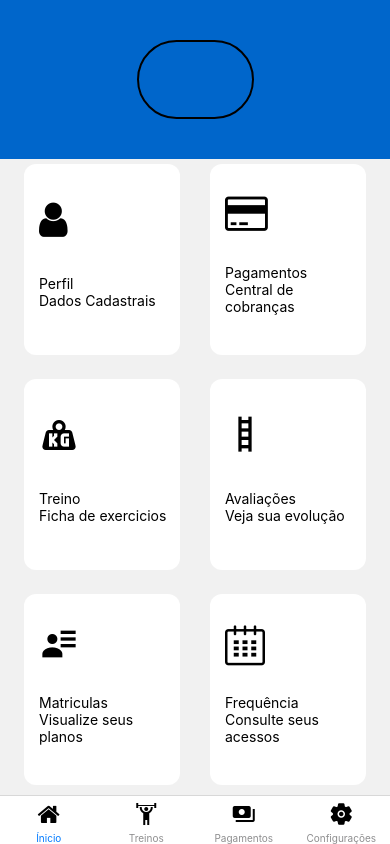
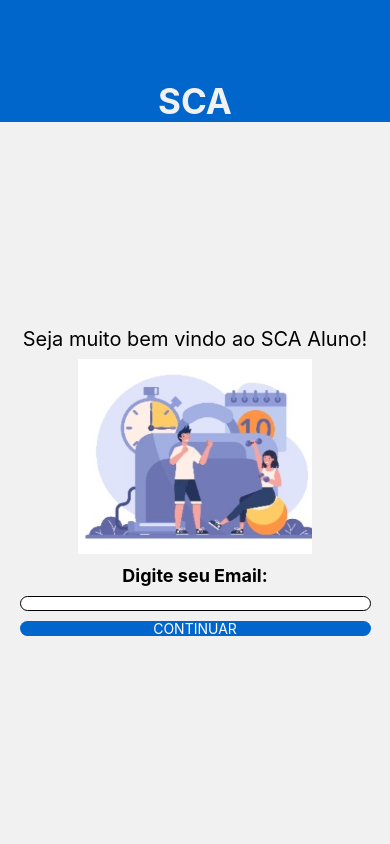
Before and after one commit to Pedro-Wong/ReactNative_appClone, a React Native app: screen / in a window 390 px wide. Built offline with nearby package versions, Linux system fonts and the light colour scheme.

Commit message:
Atualizações

```diff
--- a/src/routes/index.js
+++ b/src/routes/index.js
@@ -5,7 +5,7 @@ import { NavigationStack } from "./stackNavigation";
 import { BottomTab } from "./bottomNavigation";
 
 export function Routes() {
-  const auth = false;
+  const auth = true;
   return (
     <NavigationContainer>
       {auth ? <NavigationStack/> : <BottomTab />}
--- a/src/screen/bottomScreens/PayamentsBottom.js
+++ b/src/screen/bottomScreens/PayamentsBottom.js
@@ -39,7 +39,7 @@ export function PayamentsBottom() {
 const style = StyleSheet.create({
   style1: {
     flex: 1,
-    borderWidth: 2,
+
     justifyContent: "flex-end",
     backgroundColor: "#0066cb",
   },
@@ -54,7 +54,7 @@ const style = StyleSheet.create({
     width: "80%",
   },
   style4: {
-    borderWidth: 2,
+
     height: "35%",
     width: "90%",
     marginTop: 25,
@@ -73,7 +73,7 @@ const style = StyleSheet.create({
     backgroundColor: "#0066cb",
   },
   style6: {
-    borderWidth: 2,
+
     height: "50%",
     width: "100%",
     borderRadius: 5,
--- a/src/screen/stackScreens/login.js
+++ b/src/screen/stackScreens/login.js
@@ -1,33 +1,48 @@
-import React from "react";
+import React, { useState } from "react";
 import {
+  View,
   Text,
-  Button,
-  View,
+  TouchableOpacity,
+  StyleSheet,
   TextInput,
-  StyleSheet,
-  TouchableOpacity,
+  Image,
 } from "react-native";
+import { FontAwesome } from '@expo/vector-icons';
+
 
 export function LoginScreen({ navigation }) {
   return (
     <View style={style.style1}>
-      <View style={style.style2}>
-        <TextInput style={style.style7} placeholder="Username" />
-        <TextInput style={style.style7} placeholder="password" />
-        <TouchableOpacity style={style.style5}>
-          <Text style={style.style6}>LOGIN</Text>
-        </TouchableOpacity>
 
-        <TouchableOpacity onPress={() => navigation.popToTop()}>
-          <Text style={style.style6}>Back to start</Text>
-        </TouchableOpacity>
+      <View style={{ width:"100%"}}>
+        <Text style={{alignSelf: "center", fontSize: 35, fontWeight: "bold", color: "#f1f1f1" }}>SCA</Text>
       </View>
 
-      {/* <View style={style.style3}>
-        <TouchableOpacity style={style.style5}>
-          <Text style={style.style6}>LOGIN SCREEN</Text>
-        </TouchableOpacity>
-      </View> */}
+      <View style={style.style2}>
+        <Text style={style.style8}>Academia Exemplo</Text>
+        <View style={style.style4}>
+          <FontAwesome name="user" size={130} color="black" style={{alignSelf:"center"}} />
+          <Text style={{alignSelf: "center"}}>Nome do Usuário</Text>
+        </View>
+
+        <View style={style.style3}>
+          <Text style={{alignSelf: "center", fontSize: 18, fontWeight: "bold"}}>Digite sua senha</Text>
+          <TextInput style={style.style5} placeholder="Senha">
+
+          </TextInput>
+
+          <TouchableOpacity
+            style={style.style7}
+
+          >
+            <Text style={style.style6}>ENTRAR</Text>
+          </TouchableOpacity>
+
+          <TouchableOpacity style={{alignSelf: "center"}} onPress={()=>{navigation.navigate('StartScreen')}}>
+            <Text style={{fontSize:20}}>Voltar</Text>
+          </TouchableOpacity>
+        </View>
+      </View>
     </View>
   );
 }
@@ -35,34 +50,53 @@ export function LoginScreen({ navigation }) {
 const style = StyleSheet.create({
   style1: {
     flex: 1,
-    backgroundColor: "blue",
+    backgroundColor: "#0066cb",
     width: "100%",
+    justifyContent: "flex-end",
   },
   style2: {
-    flex: 1,
-    backgroundColor: "purple",
+    flex: 0.9,
+    backgroundColor: "#f1f1f1",
     justifyContent: "center",
     alignItems: "center",
-    rowGap: 20,
+    rowGap: 8,
   },
-  style3: {},
-  style4: {},
+  style3: {
+
+    width: "90%",
+    backgroundColor: "#f1f1f1",
+    justifyContent: "center",
+    rowGap: 10,
+  },
+  style4: {
+    borderRadius: 4,
+    width: "60%",
+    height: "27%",
+    backgroundColor: "white",
+  },
   style5: {
-    width: "40%",
-    backgroundColor: "blue",
-    alignSelf: "center",
-    justifyContent: "center",
-    height: "8%",
-    borderRadius: 100,
+    width: "100%",
+    backgroundColor: "white",
+    borderWidth: 0.6,
+    height: "20%",
+    borderRadius: 10,
+    padding: 8
   },
   style6: {
     alignSelf: "center",
-    fontSize: 18,
+    color: "white"
   },
-  style7: {
-    width: "90%",
-    borderRadius: 100,
-    height: "7%",
+  style7:{
+    width: "100%",
     backgroundColor: "white",
+    alignSelf: "center",
+    justifyContent: "center",
+    height: "20%",
+    borderRadius: 10,
+    backgroundColor: "#0066cb",
+
   },
+  style8:{
+    fontSize: 20,
+  }
 });
--- a/src/screen/stackScreens/startScreen.js
+++ b/src/screen/stackScreens/startScreen.js
@@ -1,26 +1,40 @@
 import React, { useState } from "react";
-import { View, Text, TouchableOpacity, StyleSheet } from "react-native";
+import {
+  View,
+  Text,
+  TouchableOpacity,
+  StyleSheet,
+  TextInput,
+  Image,
+} from "react-native";
 
 export function StartScreen({ navigation }) {
   return (
     <View style={style.style1}>
-      <View style={style.style2}>
-        <Text></Text>
+
+      <View style={{ width:"100%"}}>
+        <Text style={{alignSelf: "center", fontSize: 35, fontWeight: "bold", color: "#f1f1f1" }}>SCA</Text>
       </View>
 
-      <View style={style.style3}>
-        <TouchableOpacity style={style.style5} onPress={() => navigation.navigate('LoginScreen') }>
-          <Text style={style.style6}>Login in you account</Text>
-        </TouchableOpacity>
-      </View>
+      <View style={style.style2}>
+        <Text style={style.style8}>Seja muito bem vindo ao SCA Aluno!</Text>
+        <View style={style.style4}>
+          <Image style={{width: "100%", height: "100%"}} source={require('../../../assets/loginImage.jpeg')}/>
+        </View>
 
-      <View style={style.style4}>
-        <TouchableOpacity
-          style={style.style5}
-          onPress={() => navigation.navigate("SingIn")}
-        >
-          <Text style={style.style6}>Sign up</Text>
-        </TouchableOpacity>
+        <View style={style.style3}>
+          <Text style={{alignSelf: "center", fontSize: 18, fontWeight: "bold"}}>Digite seu Email:</Text>
+          <TextInput style={style.style5}>
+
+          </TextInput>
+
+          <TouchableOpacity
+            style={style.style7}
+            onPress={() => navigation.navigate("LoginScreen")}
+          >
+            <Text style={style.style6}>CONTINUAR</Text>
+          </TouchableOpacity>
+        </View>
       </View>
     </View>
   );
@@ -29,34 +43,51 @@ export function StartScreen({ navigation }) {
 const style = StyleSheet.create({
   style1: {
     flex: 1,
-    backgroundColor: "blue",
+    backgroundColor: "#0066cb",
     width: "100%",
+    justifyContent: "flex-end",
   },
   style2: {
-    flex: 0.6,
-    backgroundColor: "red",
+    flex: 0.9,
+    backgroundColor: "#f1f1f1",
     justifyContent: "center",
     alignItems: "center",
+    rowGap: 8,
   },
   style3: {
-    backgroundColor: "green",
-    flex: 0.2,
+
+    width: "90%",
+    backgroundColor: "#f1f1f1",
     justifyContent: "center",
+    rowGap: 10,
   },
   style4: {
-    backgroundColor: "orange",
-    flex: 0.2,
-    justifyContent: "flex-start",
+
+    width: "60%",
+    height: "27%",
   },
   style5: {
-    width: "90%",
-    backgroundColor: "blue",
-    alignSelf: "center",
-    justifyContent: "center",
-    height: "42%",
-    borderRadius: 100,
+    width: "100%",
+    backgroundColor: "white",
+    borderWidth: 0.6,
+    height: "20%",
+    borderRadius: 10,
   },
   style6: {
     alignSelf: "center",
+    color: "white"
   },
+  style7:{
+    width: "100%",
+    backgroundColor: "white",
+    alignSelf: "center",
+    justifyContent: "center",
+    height: "20%",
+    borderRadius: 10,
+    backgroundColor: "#0066cb",
+
+  },
+  style8:{
+    fontSize: 20,
+  }
 });
```
Also changed, not shown: assets/loginImage.jpeg (added).
